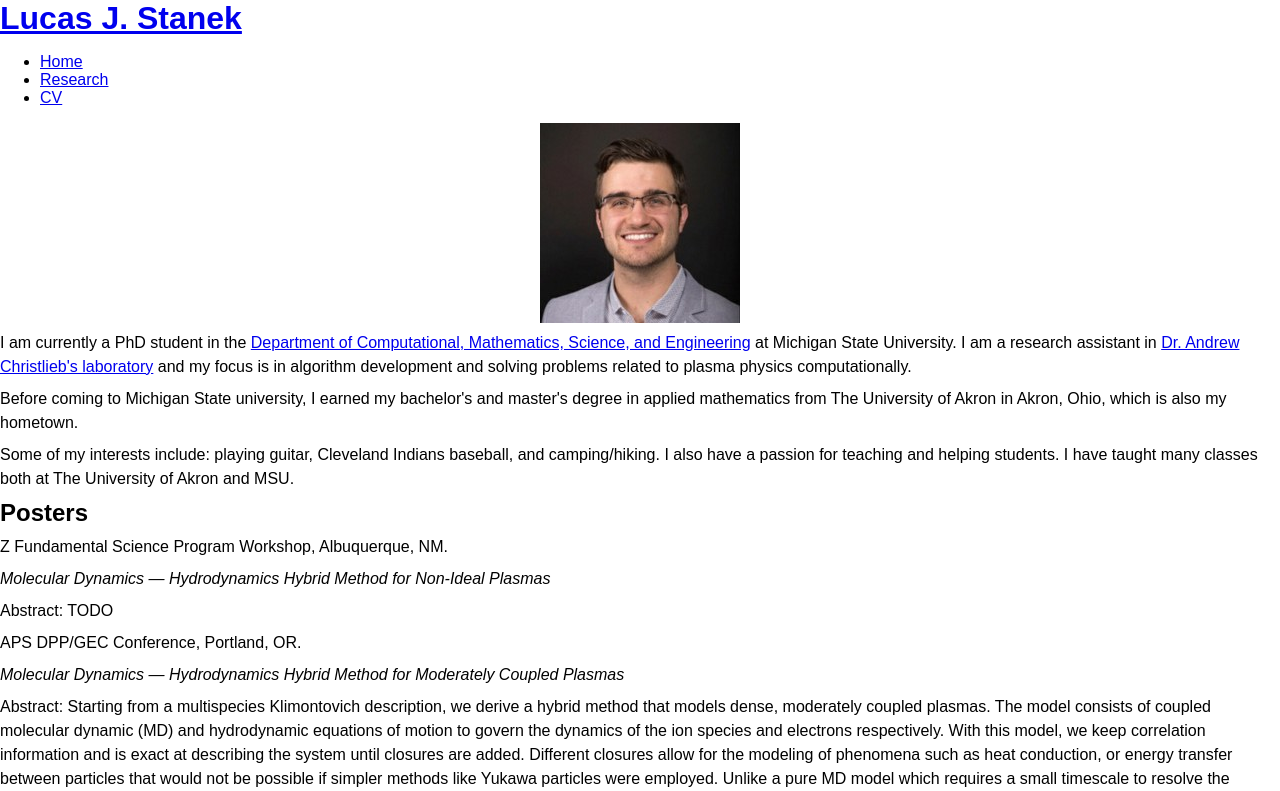
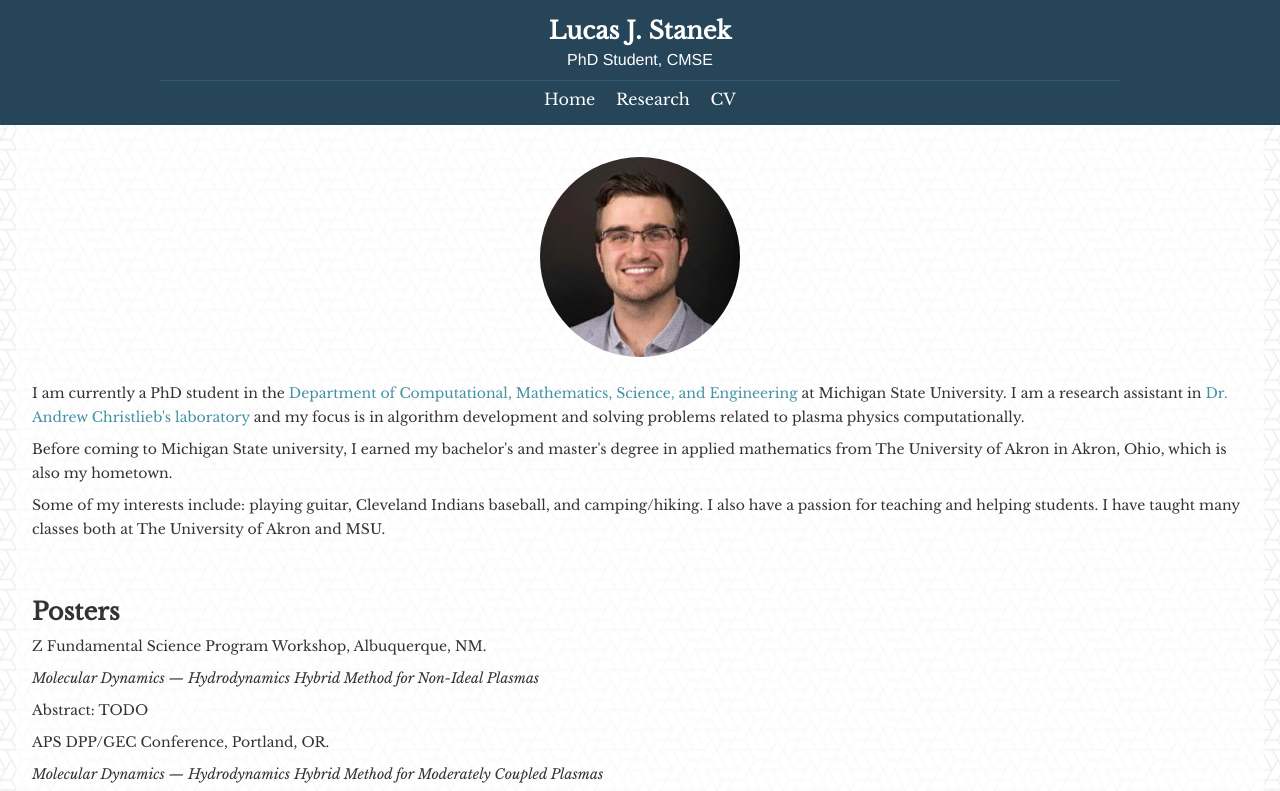
Before and after one commit to stananick/luke-stanek-website, a website: page app/index.html in a window 1280 px wide. Shown: the top 791 px of the page. Drawn offline with nearby package versions, Linux system fonts and the light colour scheme.

Commit message:
feat: color scheme, basic styling

```diff
--- a/app/index.html
+++ b/app/index.html
@@ -8,21 +8,20 @@
     <meta name="viewport" content="width=device-width, initial-scale=1.0">
     <link href="css/normalize.css" rel="stylesheet" media="all">
     <link href="css/styles.css" rel="stylesheet">
+    <link href="https://fonts.googleapis.com/css?family=Libre+Baskerville:400,400i" rel="stylesheet">
 </head>
 <body>
 
   <header role="banner">
     <section class="header">
-      <section class="heading">
-        <h1 class="heading__title"><a href="#">Lucas J. Stanek</a></h1>
-      </section>
+      <h1 class="header__title"><a href="#">Lucas J. Stanek <span>PhD Student, CMSE</span></a></h1>
 
       <!-- TODO: make sticky -->
       <nav id="menu" role="navigation">
         <ul class="nav">
-          <li><a href="/">Home</a></li>
+          <li><a href="#">Home</a></li>
           <li><a href="#research">Research</a></li>
-          <!-- TODO: inline CV -->
+          <!-- TODO: Inline CV -->
           <li><a href="#cv">CV</a></li>
         </ul>
       </nav>
@@ -31,7 +30,7 @@
 
   <main role="main">
 
-  <section class="overview">
+  <section class="section overview">
     <img class="overview__image" src="img/luke-stanek.jpg" alt="Headshot of Lucas Stanek">
 
     <p>I am currently a PhD student in the <a href="https://cmse.msu.edu">Department of Computational, Mathematics, Science, and Engineering</a> at Michigan State University. I am a research assistant in <a href="http://www.the-christlieb-group.org">Dr. Andrew Christlieb's laboratory</a> and my focus is in algorithm development and solving problems related to plasma physics computationally.</p>
@@ -41,7 +40,7 @@
     <p>Some of my interests include: playing guitar, Cleveland Indians baseball, and camping/hiking. I also have a passion for teaching and helping students. I have taught many classes both at The University of Akron and MSU.</p>
   </section>
 
-  <section id="research">
+  <section class="section" id="research">
     <!-- <h2>Papers</h2> -->
     <!-- <h2>Talks</h2> -->
     <h2>Posters</h2>
@@ -79,8 +78,12 @@
       <p>Deformation of a Graphene Sheet Driven by Lattice Mismatch with a Supporting Substrate, The University of Akron, Spring 2017</p>
       <p>Description: Deformation of a chain of bonded particles interacting with a chain of particles on a rigid substrate via van der Waals interactions was studied via simulation. An equilibrium configuration of the system given an initial condition was found by means of gradient flow dynamics. This energy-based model provided insight on out-of-plane deformations and connections were made to lattice-constants and model parameters governing the strength of the force terms.</p>
     </section>
+  </section>
 
+  <section class="section" id="cv">
     <a href="pdf/lucas-stanek-cv.pdf">Download CV</a>
+
+    <!-- TODO: Inline CV -->
   </section>
 
 </main>
--- a/app/scss/_components.headings.scss
+++ b/app/scss/_components.headings.scss
@@ -1,3 +1,26 @@
+.header {
+  text-align: center;
+  background-color: $primary-color;
+  padding: 0.5rem 0;
+
+  &__title {
+    margin-bottom: 0.5rem;
+
+    a {
+      color: #fff;
+      font-size: 1.5rem;
+      line-height: 1.5rem;
+    }
+
+    span {
+      display: block;
+      font-size: 1rem;
+      font-family: $secondary-font;
+      font-weight: 300;
+    }
+  }
+}
+
 h1,
 h2,
 h3,
--- /dev/null
+++ b/app/scss/_components.nav.scss
@@ -0,0 +1,15 @@
+.nav {
+  padding: 0.5rem 0;
+  border-top: 1px solid $secondary-color;
+  max-width: 75%;
+  margin: 0 auto;
+
+  li {
+    display: inline-block;
+    padding: 0 0.5rem;
+
+    a {
+      color: #fff;
+    }
+  }
+}
--- a/app/scss/_components.scss
+++ b/app/scss/_components.scss
@@ -1,3 +1,14 @@
 .section {
-  padding: 0.5rem 0;
+  margin: 0 1rem;
+  padding: 1rem;
+  background-color: rgba(255, 255, 255, 0.7);
 }
+
+.overview {
+  padding: 2rem 1rem;
+
+  &__image {
+    border-radius: 10rem;
+    margin-bottom: 1.5rem;
+  }
+}
--- a/app/scss/_generic.scss
+++ b/app/scss/_generic.scss
@@ -1,7 +1,10 @@
 body {
   margin: 0 auto;
   font-size: 1rem;
+  font-family: $primary-font;
+  color: $dark-gray;
   font-weight: 400;
+  background: url('../img/what-the-hex.png');
 }
 
 img {
@@ -12,7 +15,18 @@ img {
 
 p {
   word-wrap: break-word;
-  font-size: 1rem;
+  font-size: 0.875rem;
   line-height: 1.5rem;
   margin: 0.5rem 0;
 }
+
+a {
+  text-decoration: none;
+  color: $tertiary-color;
+}
+
+ul {
+  list-style: none;
+  margin: 0;
+  padding: 0;
+}
--- a/app/scss/_variables.scss
+++ b/app/scss/_variables.scss
@@ -0,0 +1,10 @@
+// Color Palette
+$primary-color: #264559;
+$secondary-color: #2C5E73;
+$tertiary-color: #4392A3;
+
+$dark-gray: #333;
+
+// Fonts
+$primary-font: 'Libre Baskerville', serif;
+$secondary-font: Helvetica, sans-serif;
```
Also changed, not shown: app/css/styles.css, app/img/what-the-hex.png (added).
